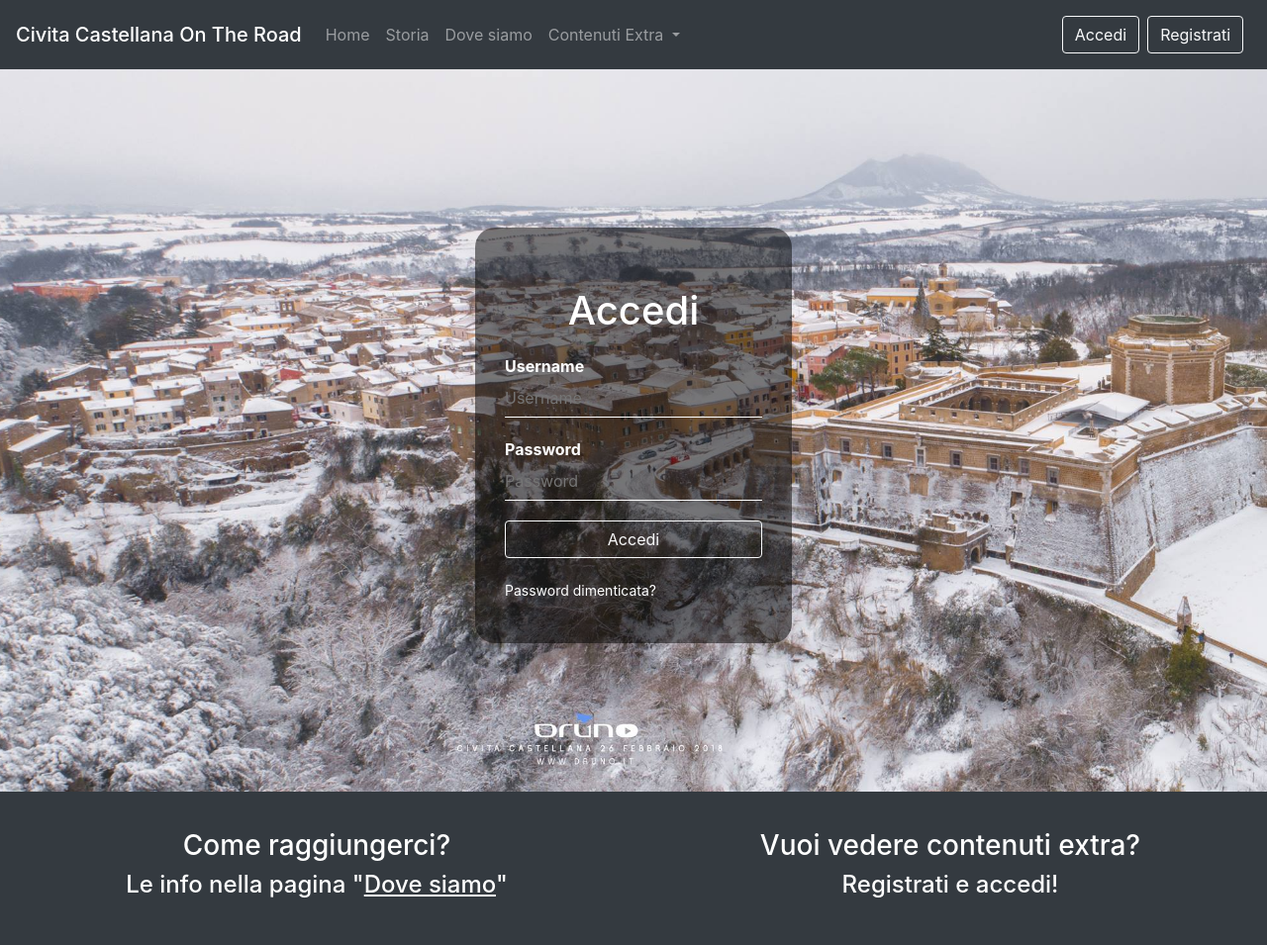
After one commit to Manuz98/CivitaOTR, a PHP site: page /login.html in a window 1280 px wide. The commit adds this page. Shown: the whole page at 99% size. Run offline with PHP 8.4, Linux system fonts and the light colour scheme.

Commit message:
Aggiornato

```diff
--- a/carnevale.html
+++ b/carnevale.html
@@ -37,7 +37,7 @@
           <div class="dropdown-divider"></div>
           <a class="dropdown-item" href="duomo.html">Il Duomo</a>
           <div class="dropdown-divider"></div>
-          <a class="dropdown-item" href="fortesangallo.html">Forte Sangallo</a>
+          <a class="dropdown-item" href="fortesangallo.html">Il Forte Sangallo</a>
           <div class="dropdown-divider"></div>
           <a class="dropdown-item" href="ponte.html">Il Ponte Clementino</a>
         </div>
--- a/duomo.html
+++ b/duomo.html
@@ -37,7 +37,7 @@
             <div class="dropdown-divider"></div>
             <a class="dropdown-item" href="duomo.html">Il Duomo</a>
             <div class="dropdown-divider"></div>
-            <a class="dropdown-item" href="fortesangallo.html">Forte Sangallo</a>
+            <a class="dropdown-item" href="fortesangallo.html">Il Forte Sangallo</a>
             <div class="dropdown-divider"></div>
             <a class="dropdown-item" href="ponte.html">Il Ponte Clementino</a>
           </div>
--- a/fortesangallo.html
+++ b/fortesangallo.html
@@ -37,7 +37,7 @@
               <div class="dropdown-divider"></div>
               <a class="dropdown-item" href="duomo.html">Il Duomo</a>
               <div class="dropdown-divider"></div>
-              <a class="dropdown-item" href="fortesangallo.html">Forte Sangallo</a>
+              <a class="dropdown-item" href="fortesangallo.html">Il Forte Sangallo</a>
               <div class="dropdown-divider"></div>
               <a class="dropdown-item" href="ponte.html">Il Ponte Clementino</a>
             </div>
--- /dev/null
+++ b/login.html
@@ -0,0 +1,88 @@
+<!DOCTYPE html>
+<html lang="en">
+<head>
+    <meta charset="UTF-8">
+    <meta name="viewport" content="width=device-width, initial-scale=1.0">
+    <title>Login</title>
+    <link rel="stylesheet" href="css/bootstrap.min.css">
+    <link rel="stylesheet" type="text/css" href="style.css">
+</head>
+
+<body>
+
+  <!--Inizio Navbar-->
+  <nav class="navbar navbar-expand-lg navbar-dark bg-dark fixed-top">
+    <a class="navbar-brand mb-0 h1">Civita Castellana On The Road</a>
+    <button class="navbar-toggler" type="button" data-toggle="collapse" data-target="#navbarSupportedContent" aria-controls="navbarSupportedContent" aria-expanded="false" aria-label="Toggle navigation">
+      <span class="navbar-toggler-icon"></span>
+    </button>
+
+    <div class="collapse navbar-collapse" id="navbarSupportedContent">
+      <ul class="navbar-nav mr-auto">
+        <li class="nav-item">
+          <a class="nav-link" href="index.html">Home<span class="sr-only">(current)</span></a>
+        </li>
+        <li class="nav-item">
+          <a class="nav-link" href="index.html#timeline-1">Storia</a>
+        </li>
+        <li class="nav-item">
+          <a class="nav-link" href="dovesiamo.html">Dove siamo</a>
+        </li>
+        <li class="nav-item dropdown">
+          <a class="nav-link dropdown-toggle" href="#" id="navbarDropdown" role="button" data-toggle="dropdown" aria-haspopup="true" aria-expanded="false">
+            Contenuti Extra
+          </a>
+          <div class="dropdown-menu" aria-labelledby="navbarDropdown">
+            <a class="dropdown-item" href="carnevale.html">Il Carnevale </a>
+            <div class="dropdown-divider"></div>
+            <a class="dropdown-item" href="duomo.html">Il Duomo</a>
+            <div class="dropdown-divider"></div>
+            <a class="dropdown-item" href="fortesangallo.html">Il Forte Sangallo</a>
+            <div class="dropdown-divider"></div>
+            <a class="dropdown-item" href="ponte.html">Il Ponte Clementino</a>
+          </div>
+        </li>
+      </ul>
+      <ul class="navbar-nav ml-auto">
+        <a type="button" class="btn btn btn-outline-light  my-2 mr-sm-2" href="login.html">Accedi</a>
+        <a type="button" class="btn btn btn-outline-light  my-2 mr-sm-2" href="#">Registrati</a>
+      </ul>
+    </div>
+  </nav>
+  <!--Fine navbar-->
+
+  <!--Sfondo con form-->
+  <div class="imgsfondo1" id="image">
+    <div class="accedibox">
+        <h1>Accedi</h1>
+        <form>
+            <p>Username</p>
+            <input type="text" name="username" placeholder="Username">
+            <p>Password</p>
+            <input type="password" name="password" placeholder="Password">
+            <input type="submit" class="btn btn btn-outline-light" name="submit" value="Accedi">
+            <a href="#">Password dimenticata?</a>
+        </form>
+    </div>
+  </div>
+  <!--Fine sfondo con form-->
+
+  <!--Inizio Footer-->
+  <footer class="container-fluid text-center">
+    <div class="row">
+      <div class="col-sm-6">
+       <h3>Come raggiungerci?</h3>
+       <h4>Le info nella pagina "<a href="#">Dove siamo</a>"</h4>
+      </div>
+      <div class="col-sm-6">
+        <h3>Vuoi vedere contenuti extra?</h3>
+        <h4>Registrati e accedi!</h4>
+      </div>
+    </div>
+  </footer>
+  <!--Fine footer-->
+
+  <script src="https://ajax.googleapis.com/ajax/libs/jquery/1.12.4/jquery.min.js"></script>
+  <script src="js/bootstrap.min.js"></script>
+</body>
+</html>
--- a/ponte.html
+++ b/ponte.html
@@ -36,7 +36,7 @@
           <div class="dropdown-divider"></div>
           <a class="dropdown-item" href="duomo.html">Il Duomo</a>
           <div class="dropdown-divider"></div>
-          <a class="dropdown-item" href="fortesangallo.html">Forte Sangallo</a>
+          <a class="dropdown-item" href="fortesangallo.html">Il Forte Sangallo</a>
           <div class="dropdown-divider"></div>
           <a class="dropdown-item" href="ponte.html">Il Ponte Clementino</a>
         </div>
--- a/style.css
+++ b/style.css
@@ -15,6 +15,18 @@ body,html{
     height:100%;
     width:100%;
 }
+
+.imgsfondo1{
+  background-image: url(img/civitaneve.jpg);
+  display: table;
+  background-size:cover;
+  background-position:center center;
+  background-repeat: no-repeat;
+  position: relative;
+  height:100%;
+  width:100%;
+}
+
 .miotesto{
     position:absolute;
     top:70%;
@@ -70,18 +82,93 @@ footer a:active {
   background-position: center center;
 }
 
+/*Fine css pagina index*/
+
+/*Css per immagini in pagine cont. extra*/
 .flex{
   max-width: 100%;
   box-shadow: 1vh 1vh 1vh gray;
 }
 
-.row p{
-  font-size:1.50rem;
-  margin-bottom: 0.5rem;
-  font-weight: 500;
-  line-height: 1.2;
-  text-align: justify;
+/*Inizio css testo responsive*/
+@media screen and (min-width: 768px) {
+  .row p {
+    font-size:1.50rem;
+    margin-bottom: 0.5rem;
+    font-weight: 500;
+    line-height: 1.2;
+    text-align: justify;
+  }
 }
+
+@media screen and (max-width: 768px) {
+  .row p {
+    font-size:100%;
+    margin-bottom: 0.5rem;
+    font-weight: 500;
+    line-height: 1.2;
+    text-align: justify;
+  }
+
+}
+/*Fine css per testo responsive*/
+
+/*Inizio css pagina accedi*/
+.mioform{
+  background-color:white;
+  opacity:0.5;
+  position: absolute;
+  top:40%;
+  left:40%;
+}
+
+.accedibox{
+  width: 320px;
+  height: 420px;
+  background: rgba(0, 0, 0, 0.5);
+  color: #fff;
+  top: 55%;
+  left: 50%;
+  position: absolute;
+  transform: translate(-50%,-50%);
+  box-sizing: border-box;
+  padding: 60px 30px;
+  border-radius: 20px;
+}
+.accedibox h1{
+  margin: 0;
+  padding: 0 0 20px;
+  text-align: center;
+}
+.accedibox p{
+  margin: 0;
+  padding: 0;
+  font-weight: bold;
+}
+.accedibox input{
+  width: 100%;
+  margin-bottom: 20px;
+}
+.accedibox input[type="text"], input[type="password"]
+{
+  border: none;
+  border-bottom: 1px solid #fff;
+  background: transparent;
+  outline: none;
+  height: 40px;
+  color: #fff;
+  font-size: 16px;
+}
+.accedibox a{
+    text-decoration: none;
+    font-size: 14px;
+    color: #fff;
+}
+.accedibox a:hover
+{
+    color: red;
+}
+/*Fine css pagina accedi*/
 
 /*Css per timeline*/
 *{
```
Also changed, not shown: other parts of style.css (+175 -1 lines), dovesiamo.html (added, +154 -0 lines), index.html (+5 -5 lines), img/civitaneve.jpg (added), img/manuel.jpg (added), img/marco.jpg (added).
